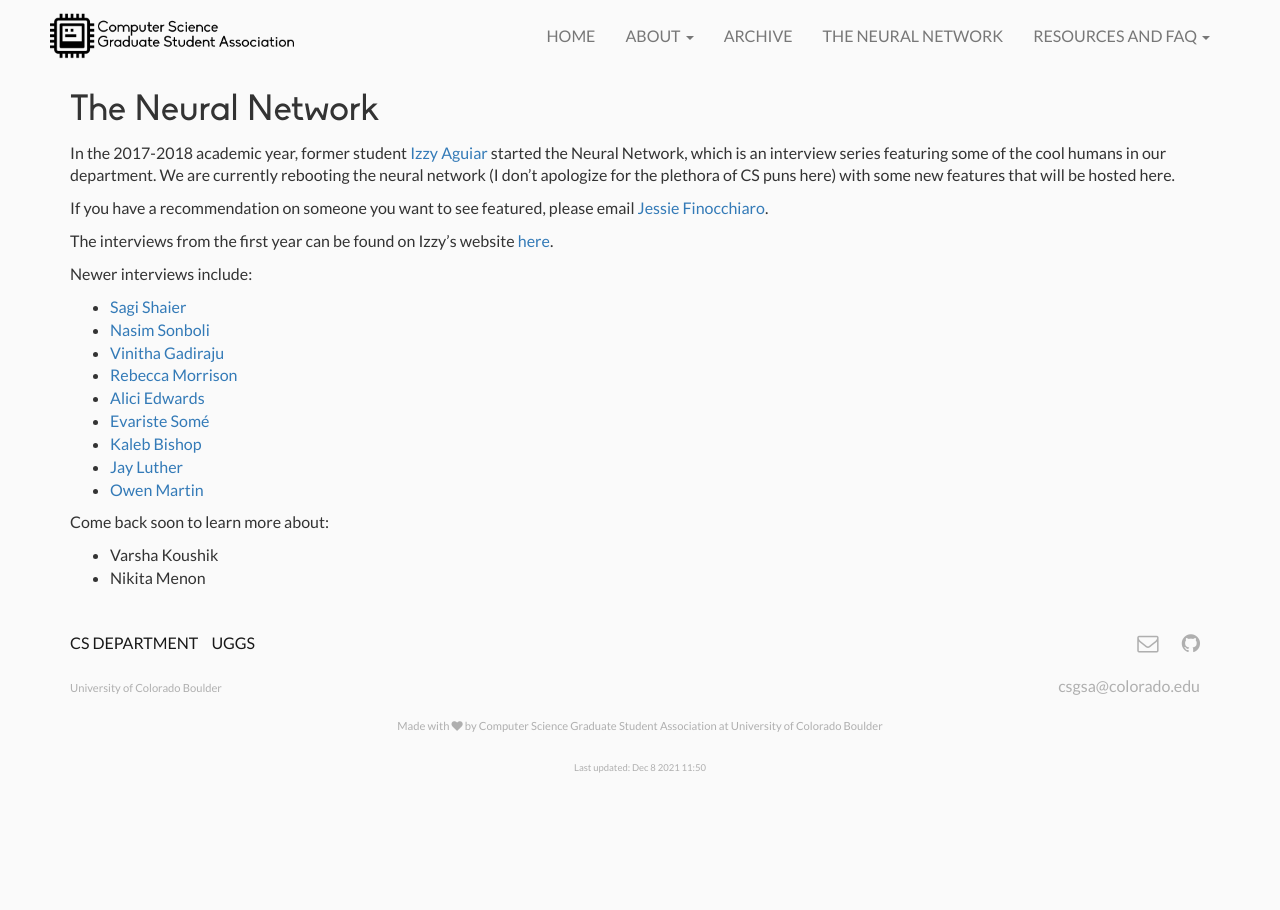
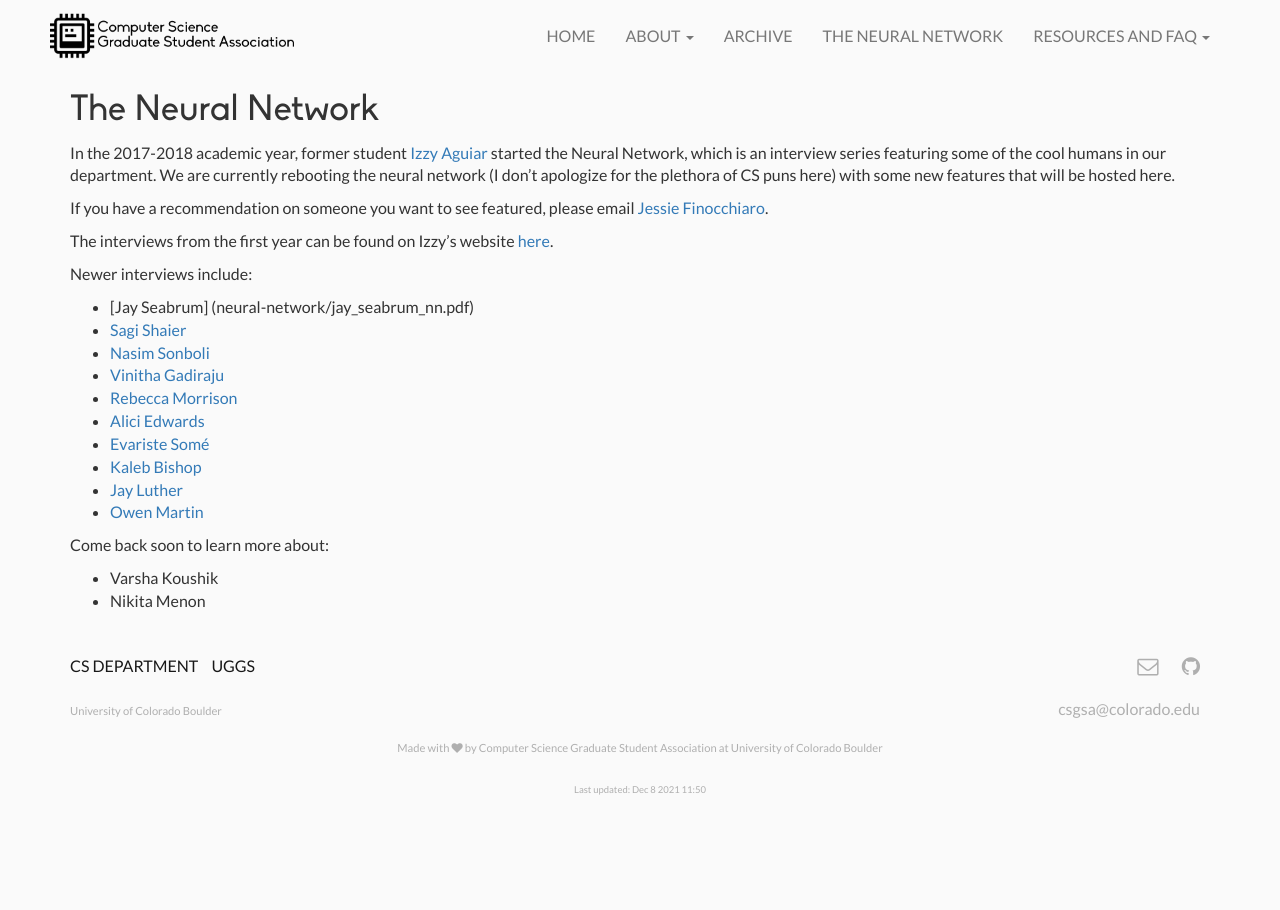
Before and after one commit to casassg/events-landing, a Jekyll site: the page built from neural-network.md, in a window 1280 px wide. Built offline with Jekyll 4.4.1, drawn with Linux system fonts in a browser that asks for light colours; nearby versions of some CDN libraries.

Commit message:
Link Jay Seabrum nn.

```diff
--- a/neural-network.md
+++ b/neural-network.md
@@ -10,6 +10,7 @@
 The interviews from the first year can be found on Izzy's website [here](https://izabelpaguiar.com/nn/).
 
 Newer interviews include:
+ * [Jay Seabrum] (neural-network/jay_seabrum_nn.pdf)
  * [Sagi Shaier](neural-network/sagi_shaier_nn.pdf)
  * [Nasim Sonboli](neural-network/nasim_sonboli_nn.pdf)
  * [Vinitha Gadiraju](neural-network/vinitha_gadiraju_nn.pdf)
```
